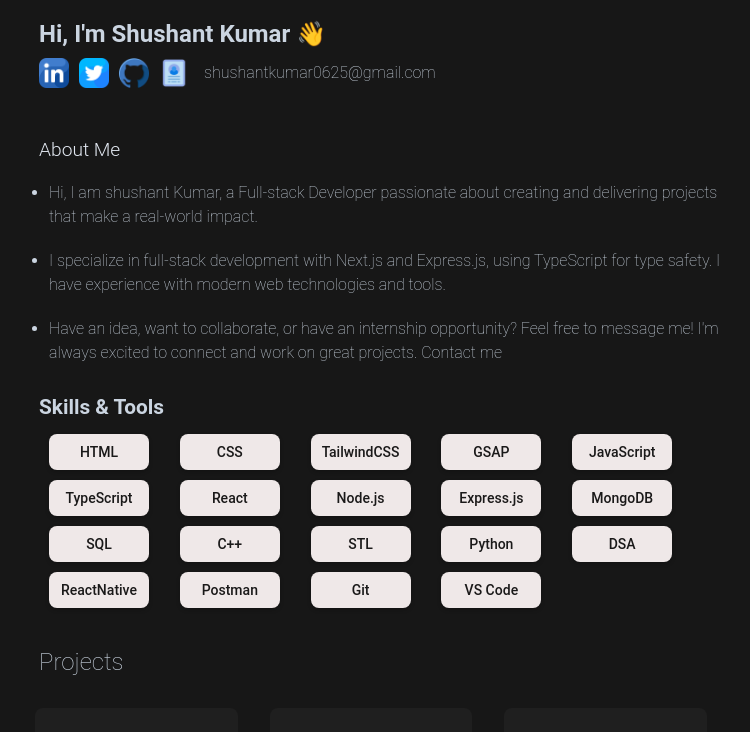
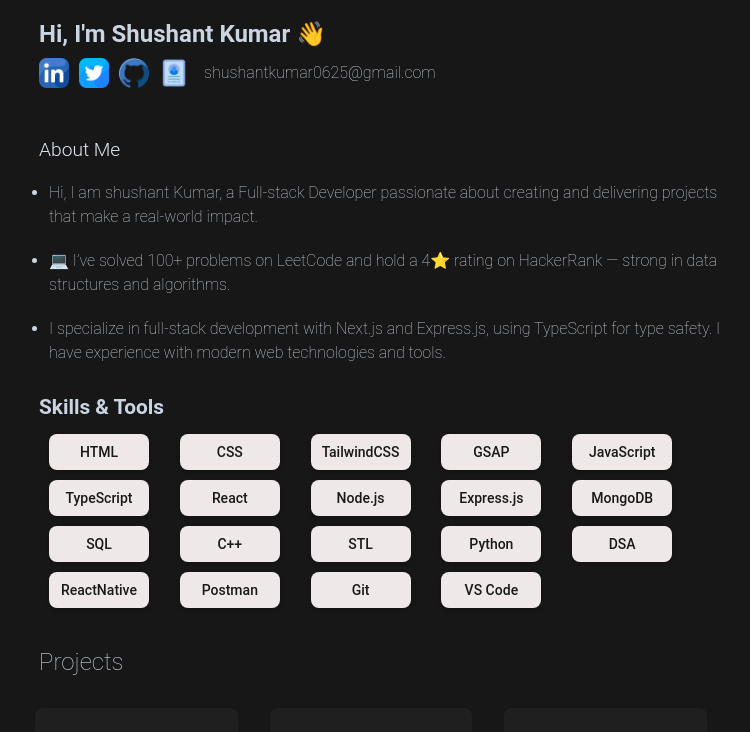
Before and after one commit to shushant0603/Shushant, a React (Vite) app: page / in a window 1280 px wide. Shown: the top 732 px of the page, without its empty margins (269-1019 px from the left). Built offline with nearby package versions, Linux system fonts and the light colour scheme.

Commit message:
change about

```diff
--- a/src/components/About.jsx
+++ b/src/components/About.jsx
@@ -7,15 +7,17 @@ const About = () => {
     <h2 className='about_heading'>About Me</h2>
     <p>
         <ul>
+
             <li>
             Hi, I am shushant Kumar, a Full-stack Developer passionate about creating and delivering projects that make a real-world impact.
             </li>
             <li>
+            💻 I’ve solved 100+ problems on LeetCode and hold a 4⭐️ rating on HackerRank — strong in data structures and algorithms.
+            </li>
+            <li>
             I specialize in full-stack development with Next.js and Express.js, using TypeScript for type safety. I have experience with modern web technologies and tools.
             </li>
-            <li>
-            Have an idea, want to collaborate, or have an internship opportunity? Feel free to message me! I'm always excited to connect and work on great projects. Contact me
-            </li>
+
         </ul>
     </p>
    </div>
```
